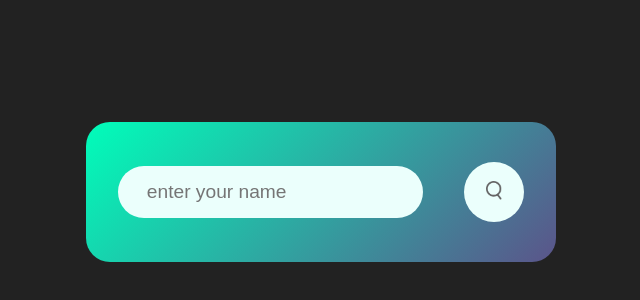
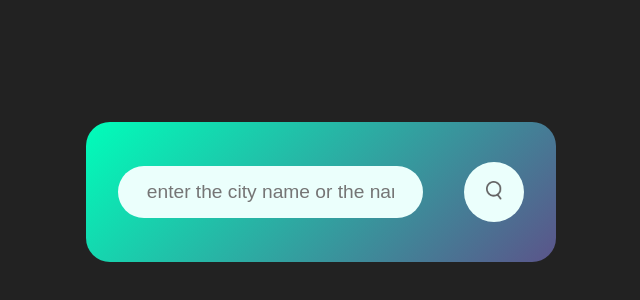
Before and after one commit to iRaYzEn/weather-app, a plain HTML site: page index.html in a window 1280 px wide. Shown: the part 220-520 px from the top of the page, without its empty margins (319-959 px from the left). Drawn offline with Linux system fonts and the light colour scheme.

Commit message:
Update the input filed

```diff
--- a/index.html
+++ b/index.html
@@ -15,7 +15,7 @@
 
         <div class="card">
             <form class="search">
-                <input class="search__input" type="text" name="search" placeholder="enter your name" spellcheck="false">
+                <input class="search__input" type="text" name="search" placeholder="enter the city name or the name of the country" spellcheck="false">
                 <button class="btn"><img class="card__search-icon" src="images/search.png" alt="search-icon"></button>
             </form>
             <div class="error">
```
